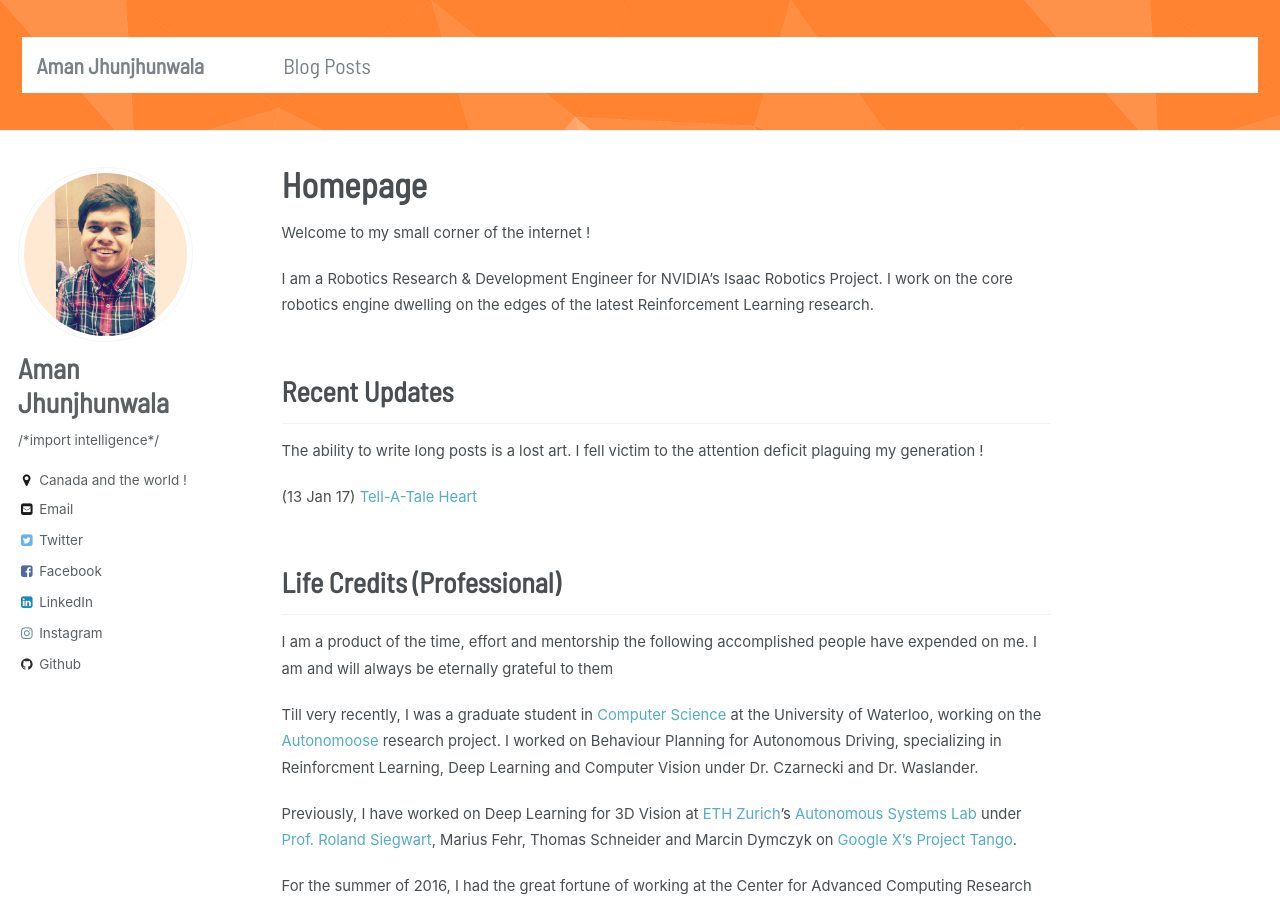
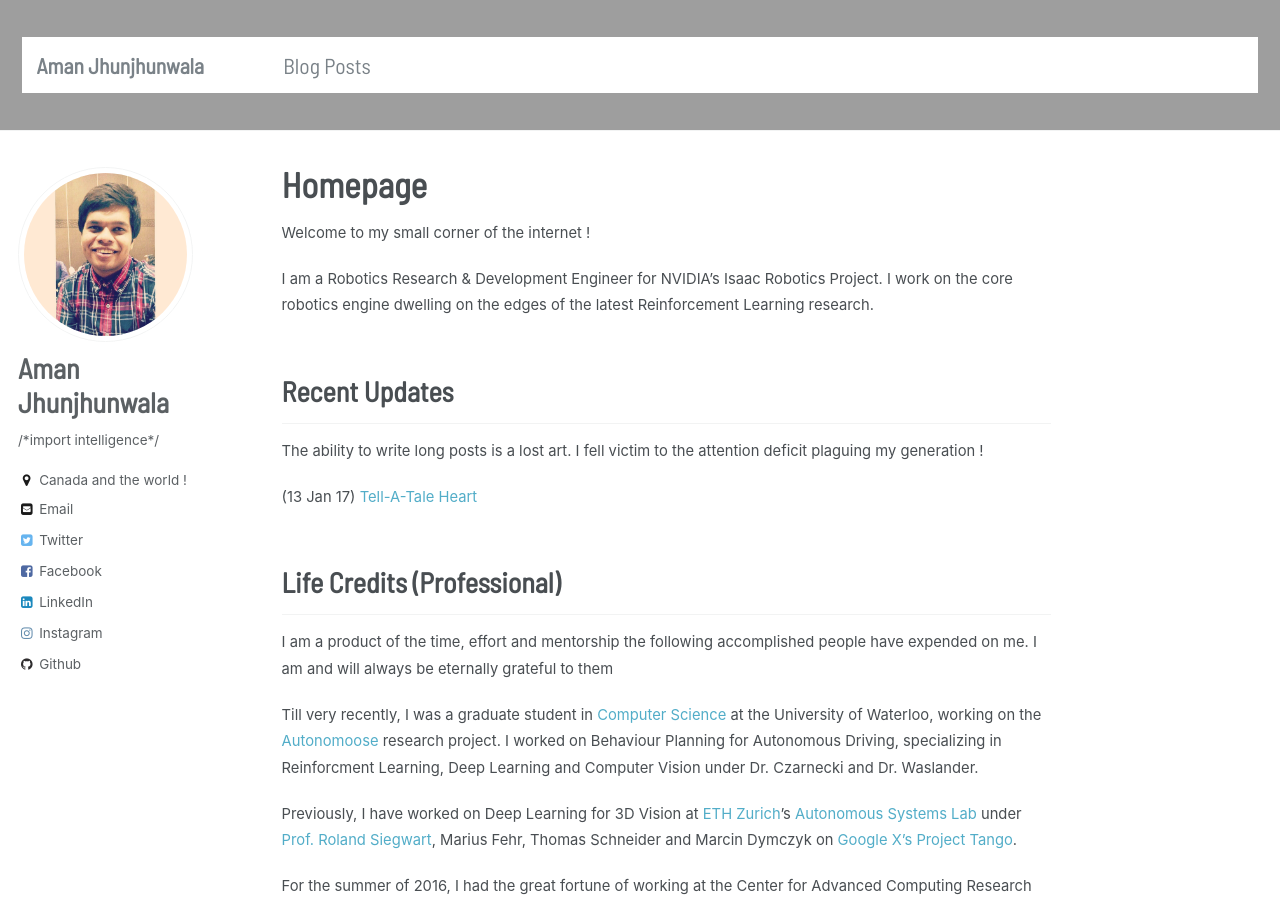
Before and after one commit to amanjhunjhunwala/amanjhunjhunwala.github.io, a Jekyll site: the page built from _pages/about.md, in a window 1280 px wide and 900 px high. Built offline with Jekyll 4.4.1, drawn with Linux system fonts in a browser that asks for light colours; some web fonts are replaced.

Commit message:
Update masthead.html

```diff
--- a/_includes/masthead.html
+++ b/_includes/masthead.html
@@ -1,6 +1,6 @@
 {% include base_path %}
 
-<div class="masthead" style="font-size: 120%;background: url('https://amanjhunjhunwala.github.io/files/new_bg.png') repeat;">
+<div class="masthead" style="font-size: 120%;background: url('https://amanjhunjhunwala.github.io/files/modern_c.jpg') repeat;">
   <div class="masthead__inner-wrap">
     <div class="masthead__menu">
       <nav id="site-nav" class="greedy-nav">
```
